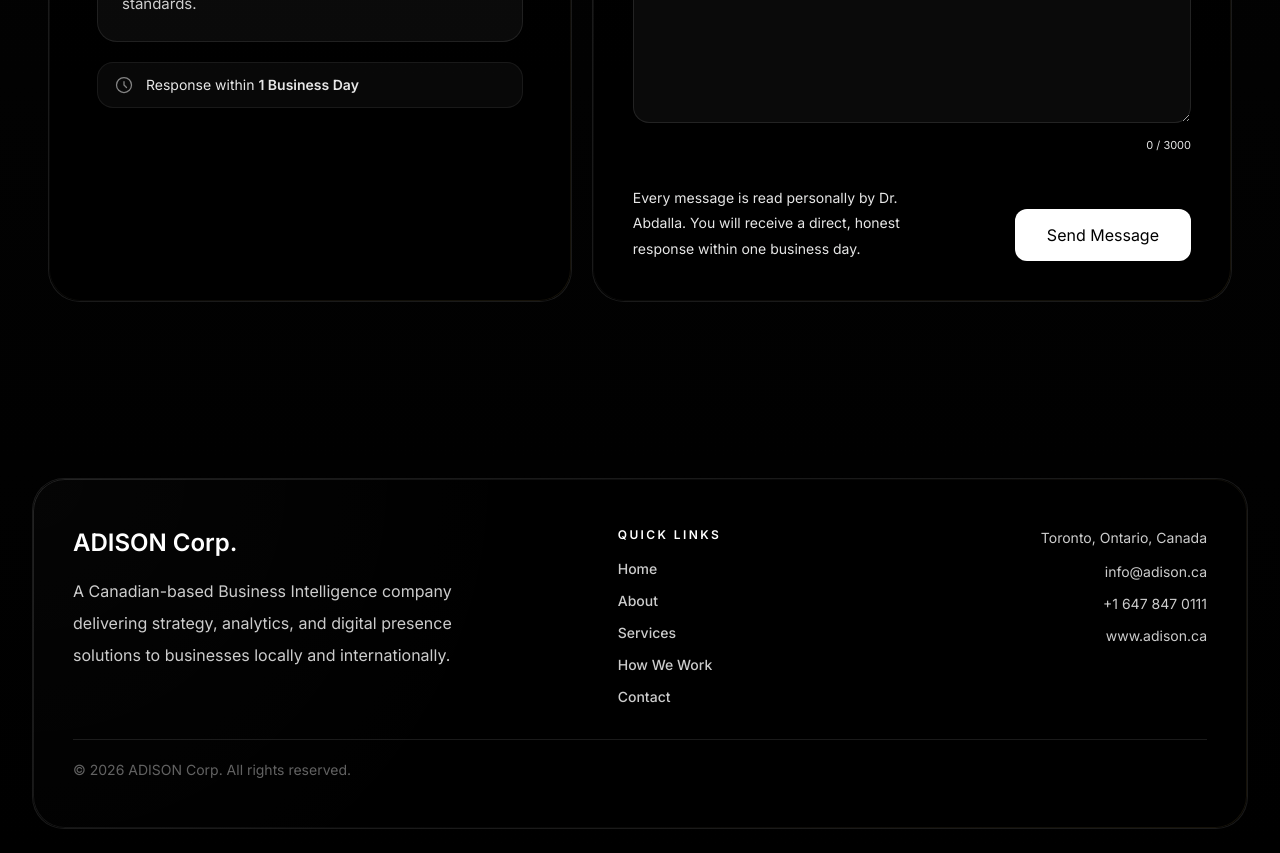
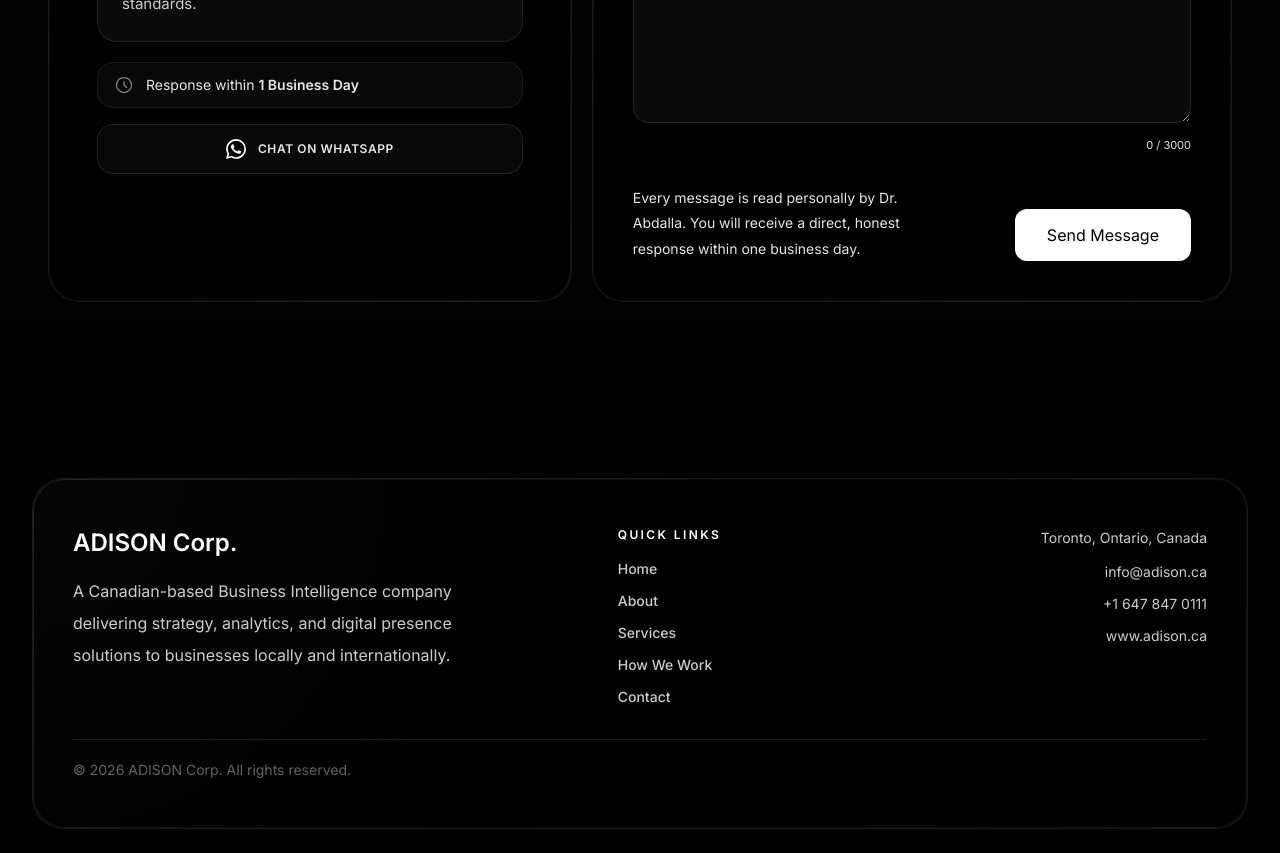
Before and after one commit to Ahmedkhalaf2-1/adison-website, a React (Vite) app: page /contact in a window 1280 px wide. Shown: the part 2080-2933 px from the top of the page. Built offline with nearby package versions, Linux system fonts and the light colour scheme.

Commit message:
style: position whatsapp cta directly below response hours

```diff
--- a/src/locales/ar.json
+++ b/src/locales/ar.json
@@ -418,6 +418,7 @@
       },
       "submitLabel": "إرسال الرسالة",
       "availableNow": "متاحون الآن",
+      "chatOnWhatsApp": "تواصل عبر واتساب",
       "responseTime": "الرد خلال",
       "responseHours": "يوم عمل واحد",
       "sharePrompt": "يتم قراءة كل رسالة شخصياً من قبل د. إبراهيم عبد الله. ستتلقى رداً مباشراً وأميناً خلال يوم عمل واحد.",
--- a/src/locales/en.json
+++ b/src/locales/en.json
@@ -491,6 +491,7 @@
       },
       "submitLabel": "Send Message",
       "availableNow": "Available Now",
+      "chatOnWhatsApp": "Chat on WhatsApp",
       "responseTime": "Response within",
       "responseHours": "1 Business Day",
       "sharePrompt": "Every message is read personally by Dr. Abdalla. You will receive a direct, honest response within one business day.",
--- a/src/locales/fr.json
+++ b/src/locales/fr.json
@@ -483,6 +483,7 @@
       },
       "submitLabel": "Envoyer le Message",
       "availableNow": "Disponible immédiatement",
+      "chatOnWhatsApp": "Discuter sur WhatsApp",
       "responseTime": "Réponse sous",
       "responseHours": "1 Jour Ouvrable",
       "sharePrompt": "Chaque message est lu personnellement par le Dr Abdalla. Vous recevrez une réponse directe et honnête sous un jour ouvrable.",
--- a/src/sections/contact/ContactFormSection.jsx
+++ b/src/sections/contact/ContactFormSection.jsx
@@ -147,6 +147,26 @@
                       {form.responseHours}
                     </span>
                   </p>
+                </div>
+
+                {/* WhatsApp CTA */}
+                <div className="mt-4">
+                  <a
+                    href="https://wa.me/16478094804"
+                    target="_blank"
+                    rel="noopener noreferrer"
+                    className="inline-flex w-full items-center justify-center gap-3 rounded-2xl border border-white/10 bg-white/[0.03] px-5 py-3.5 text-[#25D366] transition-all duration-300 hover:scale-[0.98] hover:bg-white/[0.07] hover:text-white hover:border-[#25D366]/40 shadow-sm"
+                  >
+                    <svg
+                      className="h-5 w-5 fill-current"
+                      viewBox="0 0 24 24"
+                    >
+                      <path d="M17.472 14.382c-.297-.149-1.758-.867-2.03-.967-.273-.099-.471-.148-.67.15-.197.297-.767.966-.94 1.164-.173.199-.347.223-.644.075-.297-.15-1.255-.463-2.39-1.475-.883-.788-1.48-1.761-1.653-2.059-.173-.297-.018-.458.13-.606.134-.133.298-.347.446-.52.149-.174.198-.298.298-.497.099-.198.05-.371-.025-.52-.075-.149-.669-1.612-.916-2.207-.242-.579-.487-.5-.669-.51-.173-.008-.371-.01-.57-.01-.198 0-.52.074-.792.372-.272.297-1.04 1.016-1.04 2.479 0 1.462 1.065 2.875 1.213 3.074.149.198 2.096 3.2 5.077 4.487.709.306 1.262.489 1.694.625.712.227 1.36.195 1.871.118.571-.085 1.758-.719 2.006-1.413.248-.694.248-1.289.173-1.413-.074-.124-.272-.198-.57-.347m-5.421 7.403h-.004a9.87 9.87 0 01-5.031-1.378l-.361-.214-3.741.982.998-3.648-.235-.374a9.86 9.86 0 01-1.51-5.26c.001-5.45 4.436-9.884 9.888-9.884 2.64 0 5.122 1.03 6.988 2.898a9.825 9.825 0 012.893 6.994c-.003 5.45-4.437 9.884-9.885 9.884m8.413-18.297A11.815 11.815 0 0012.05 0C5.495 0 .16 5.335.157 11.892c0 2.096.547 4.142 1.588 5.945L0 24l6.335-1.662c1.746.953 3.71 1.458 5.704 1.459h.005c6.56 0 11.89-5.335 11.893-11.893a11.821 11.821 0 00-3.48-8.413z" />
+                    </svg>
+                    <span className="text-xs font-semibold uppercase tracking-wider text-white/90">
+                      {form.chatOnWhatsApp}
+                    </span>
+                  </a>
                 </div>
               </div>
             </GlassSurface>
```
